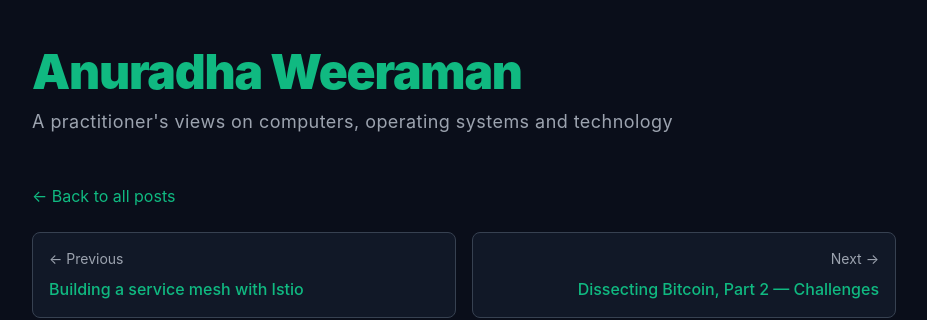
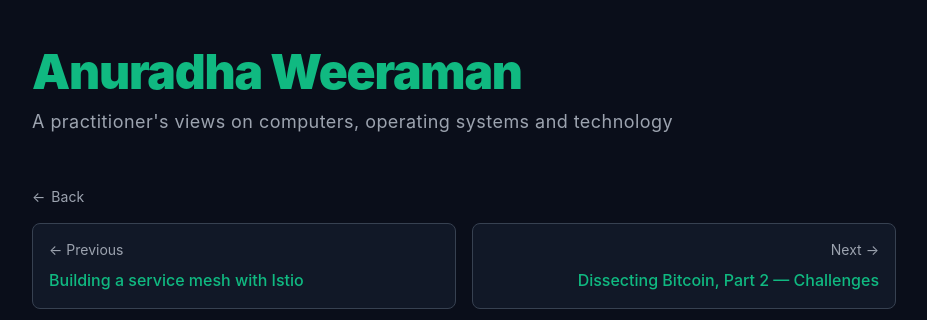
Before and after one commit to aweeraman/blog, a React (Vite) app: page /alphago-a-journey-to-machine-intuition in a window 1280 px wide. Shown: the top 320 px of the page, without its empty margins (176-1103 px from the left). Built offline with nearby package versions, Linux system fonts and the light colour scheme.

Commit message:
feat: made the back button more compact

```diff
--- a/src/pages/PostDetail.tsx
+++ b/src/pages/PostDetail.tsx
@@ -54,9 +54,10 @@ export function PostDetail() {
 
         <Link
           to={backToPath}
-          className="text-theme-accent-primary hover:text-theme-accent-hover mb-6 inline-block cursor-pointer"
+          className="text-sm text-theme-text-tertiary hover:text-theme-accent-primary transition-colors mb-4 inline-flex items-center gap-1.5 group"
         >
-          ← Back to all posts
+          <span className="group-hover:-translate-x-1 transition-transform">←</span>
+          <span>Back</span>
         </Link>
 
         {(previous || next) && (
```
